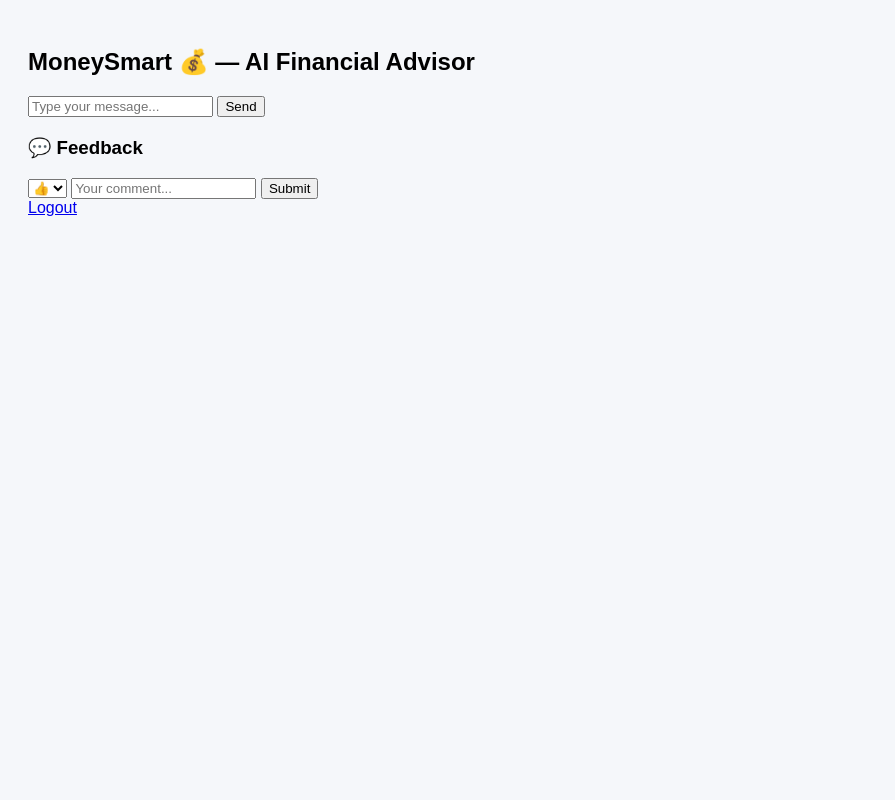
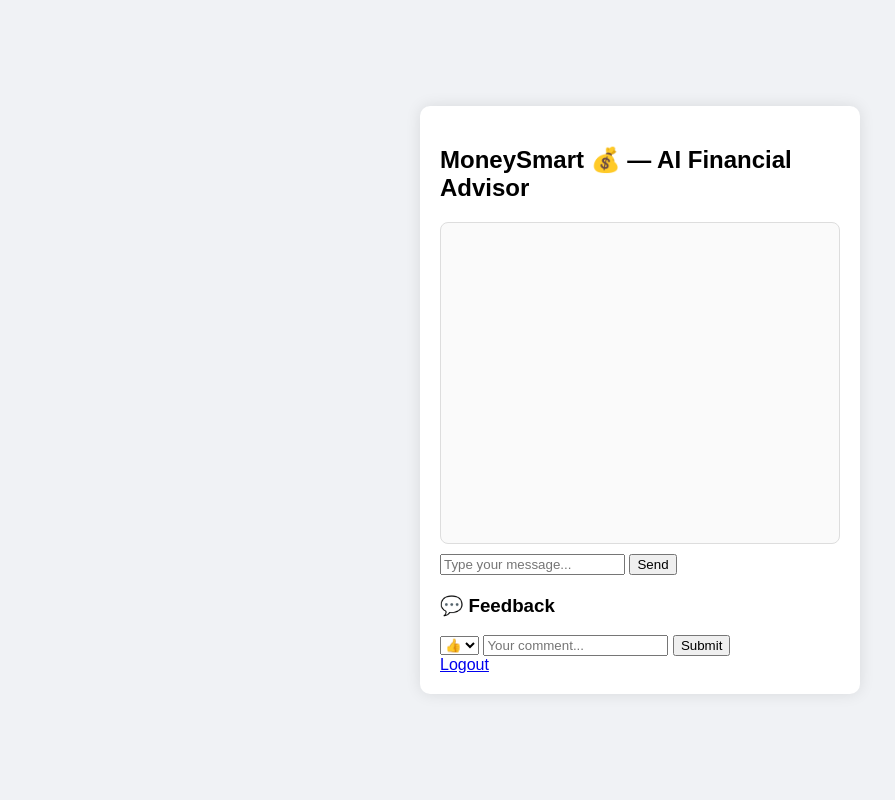
Before and after one commit to Akshaya969/MoneySmart, a Flask app: page / in a window 1280 px wide. Shown: the whole page, without its empty margins (0-895 px from the left). Run offline with Flask 3, Linux system fonts and the light colour scheme; the visitor is signed in with stand-in values (Sample User, id 1).

Commit message:
Update style.css

```diff
--- a/templates/static/style.css
+++ b/templates/static/style.css
@@ -1,3 +1,47 @@
-body { font-family: Arial; background:#f5f7fa; padding:20px; }
-h1 { color:#333; }
-p { background:white; padding:8px; border-radius:6px; }
+body {
+  font-family: Arial, sans-serif;
+  background-color: #f0f2f5;
+  margin: 0;
+  padding: 0;
+  display: flex;
+  justify-content: center;
+  align-items: center;
+  height: 100vh;
+}
+
+.chat-container {
+  background: white;
+  width: 400px;
+  padding: 20px;
+  border-radius: 10px;
+  box-shadow: 0 0 15px rgba(0,0,0,0.1);
+}
+
+.chat-box {
+  border: 1px solid #ddd;
+  padding: 10px;
+  height: 300px;
+  overflow-y: auto;
+  background: #fafafa;
+  border-radius: 8px;
+  margin-bottom: 10px;
+}
+
+.chat-bubble {
+  padding: 10px;
+  border-radius: 10px;
+  margin: 5px 0;
+  max-width: 80%;
+}
+
+.chat-bubble.user {
+  background: #007bff;
+  color: white;
+  align-self: flex-end;
+  text-align: right;
+}
+
+.chat-bubble.bot {
+  background: #e4e6eb;
+  text-align: left;
+}
```
